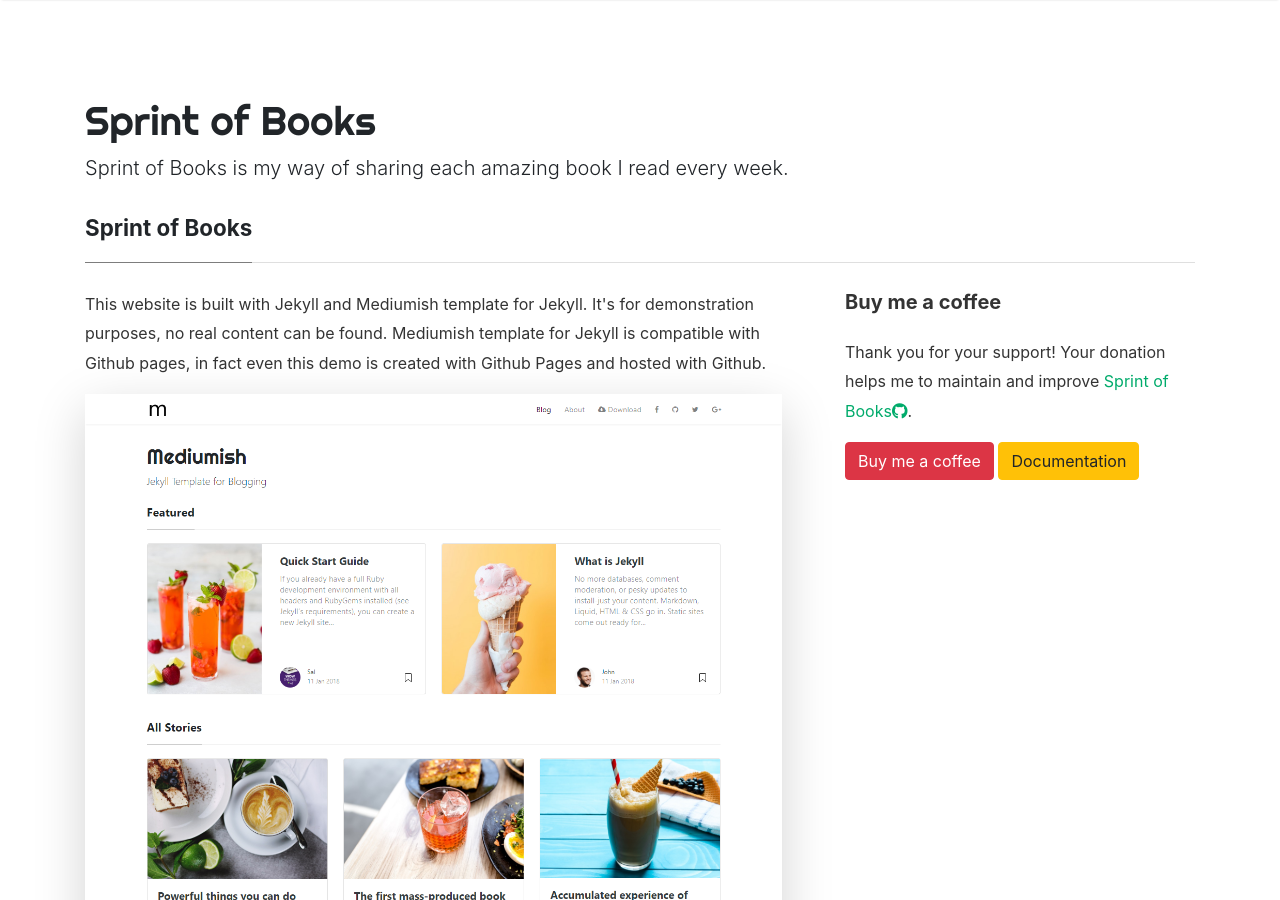
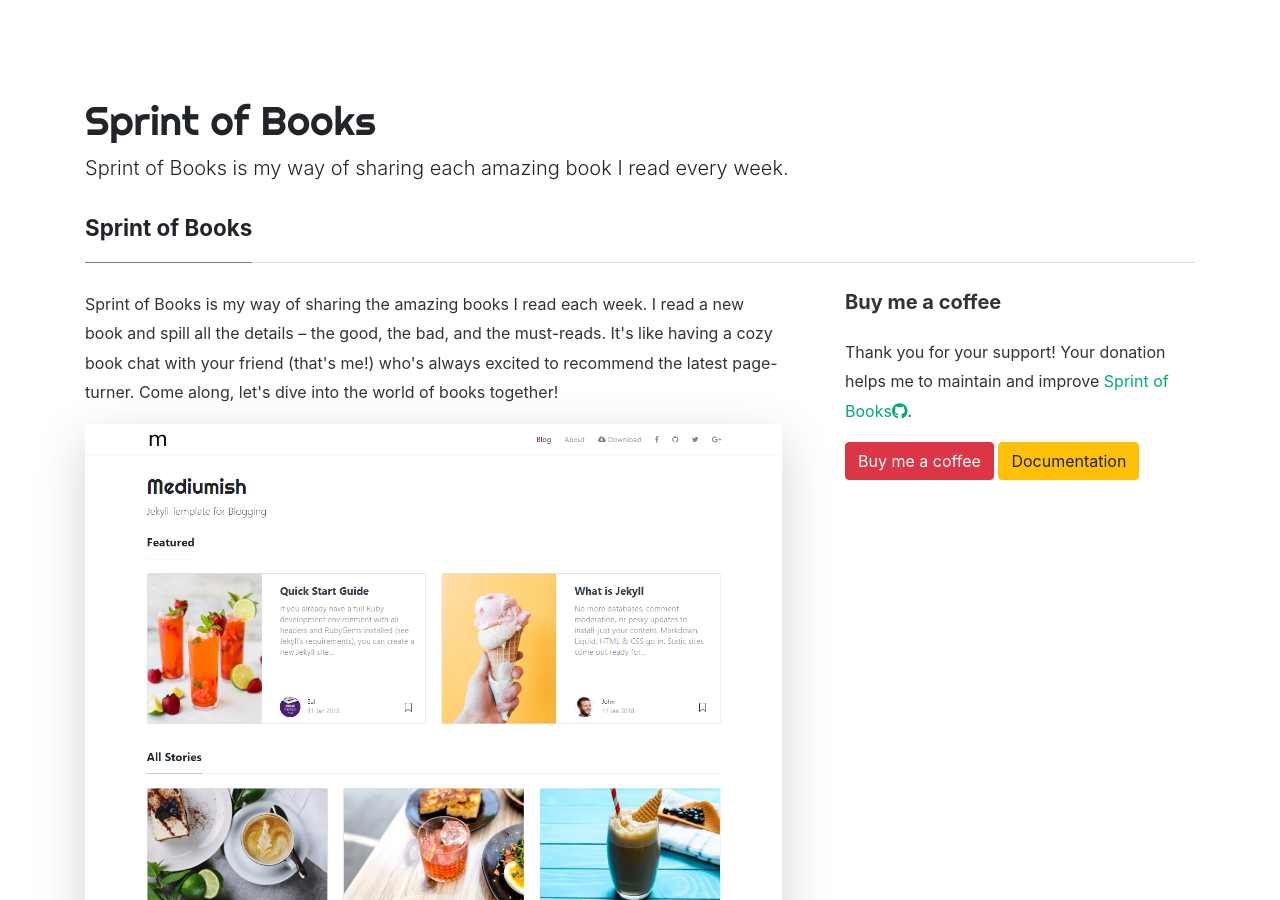
Before and after one commit to LucianaOA/Sprint-of-Books, a Jekyll site: the page built from _pages/about.md, in a window 1280 px wide and 900 px high. Built offline with Jekyll 4.4.1, drawn with Linux system fonts in a browser that asks for light colours; nearby versions of some CDN libraries; comment, search, counter and statistics services are not loaded.

Commit message:
Update about.md

```diff
--- a/_pages/about.md
+++ b/_pages/about.md
@@ -8,7 +8,7 @@
 <div class="row justify-content-between">
 <div class="col-md-8 pr-5">
 
-<p>This website is built with Jekyll and Mediumish template for Jekyll. It's for demonstration purposes, no real content can be found. Mediumish template for Jekyll is compatible with Github pages, in fact even this demo is created with Github Pages and hosted with Github.</p>
+<p>Sprint of Books is my way of sharing the amazing books I read each week. I read a new book and spill all the details – the good, the bad, and the must-reads. It's like having a cozy book chat with your friend (that's me!) who's always excited to recommend the latest page-turner. Come along, let's dive into the world of books together!</p>
 
 <p class="mb-5"><img class="shadow-lg" src="/assets/images/sprint-of-books.png" alt="Sprint of Books About" /></p>
 <h4>Documentation</h4>
```
